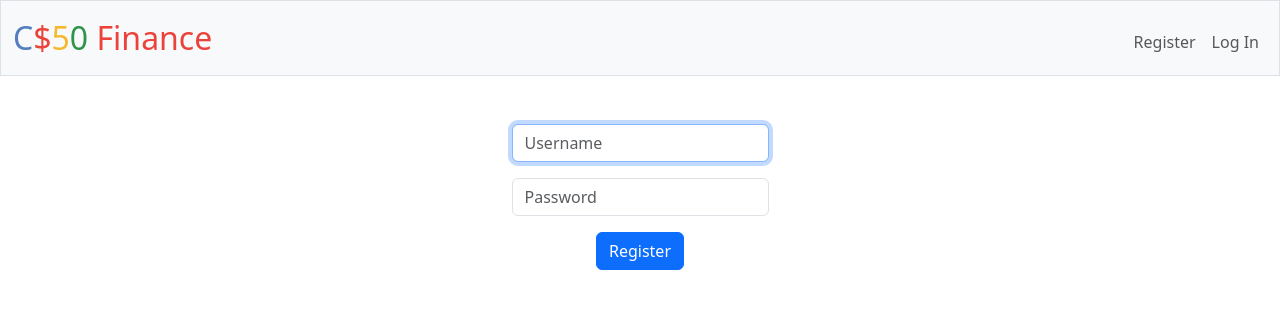
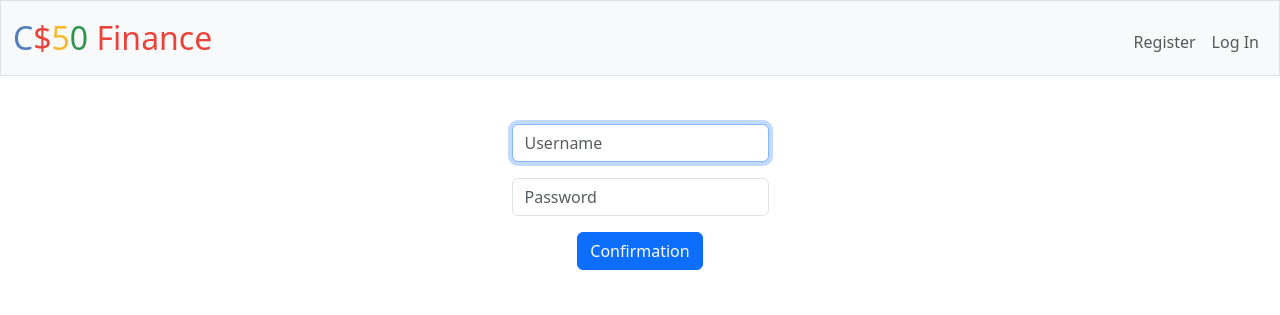
Before and after one commit to gonzalogonzalosiempre-code/cs50-projects-February-2026, a Flask app: page /register in a window 1280 px wide. Shown: the top 315 px of the page. Run offline with Flask 3, Linux system fonts and the light colour scheme; some libraries are stand-ins or nearby versions.

Commit message:
Sun, May 31, 2026, 7:52 AM +02:00

```diff
--- a/finance/app.py
+++ b/finance/app.py
@@ -135,7 +135,7 @@ def register():
     if request.method == "POST":
         username = request.form.get("username")
         password = request.form.get("password")
-        confirmation = request.form.get("confirmation")
+        confirmation = request.form.get("Confirmation")
         if not username or not password or not confirmation:
             return apology("todos los datos son obligatorios", 400)
         if password != confirmation:
--- a/finance/templates/register.html
+++ b/finance/templates/register.html
@@ -12,6 +12,6 @@
         <div class="mb-3">
             <input class="form-control mx-auto w-auto" name="password" placeholder="Password" type="password">
         </div>
-        <button class="btn btn-primary" type="submit">Register</button>
+        <button class="btn btn-primary" type="submit">Confirmation</button>
     </form>
 {% endblock %}
```
